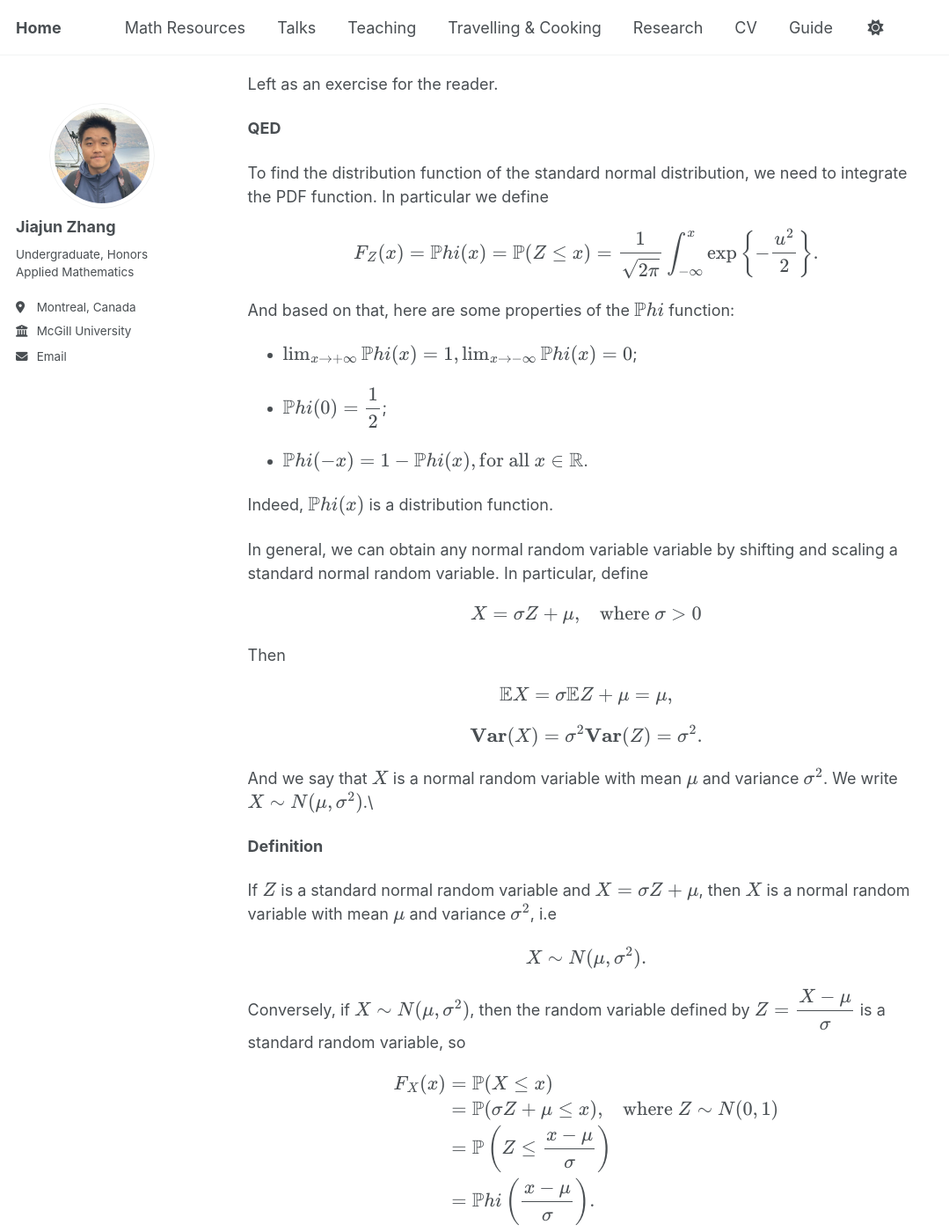
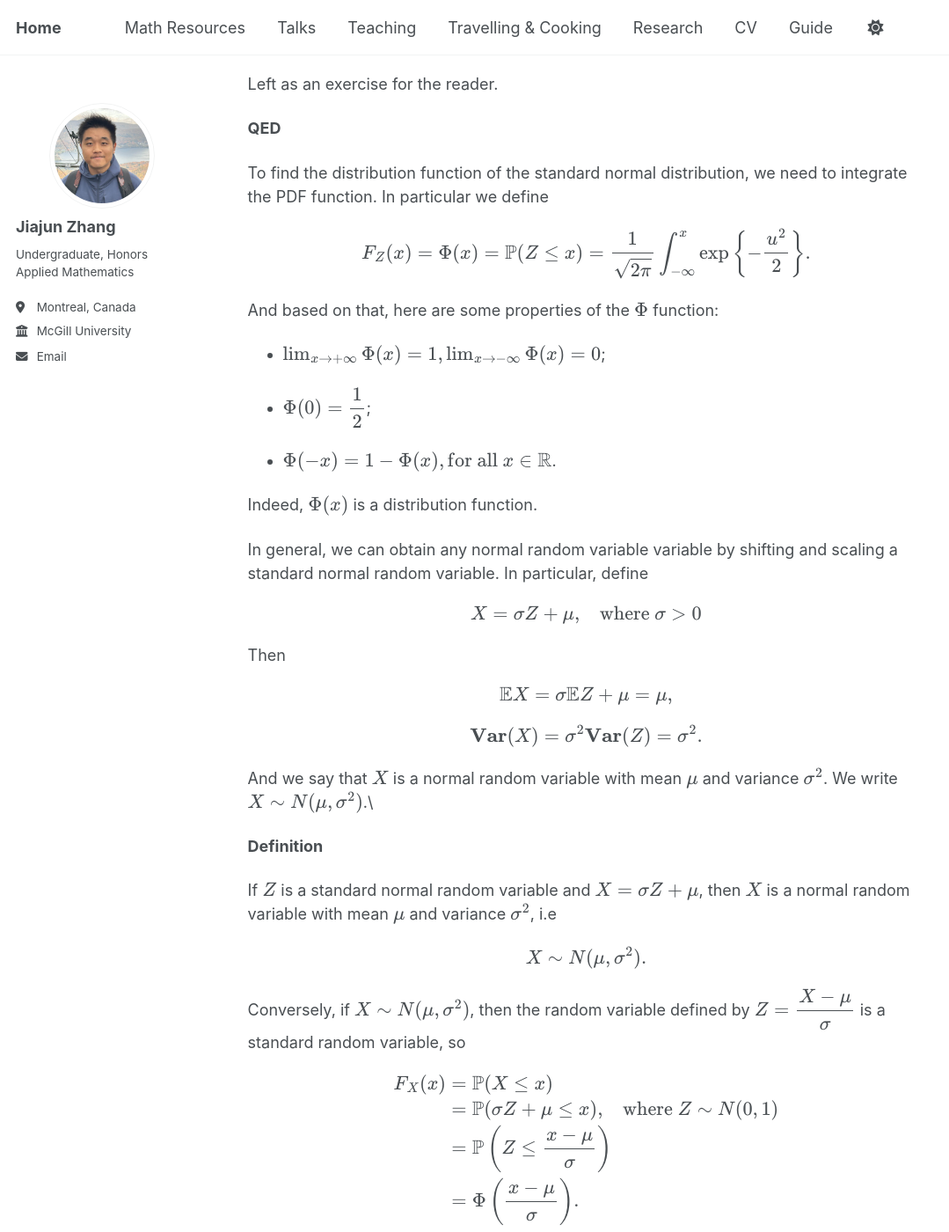
Before and after one commit to JohanssonRein/JohanssonRein.github.io, a Jekyll site: the page built from _publications/continuousdis.md, in a window 1280 px wide and 1400 px high, scrolled down 4314 px. Shown: the whole window at 88% size, without its empty margins (0-1079 px from the left). Built offline with Jekyll 4.4.1, drawn with Linux system fonts in a browser that asks for light colours; some of the changed text lies outside the part shown.

Commit message:
Update continuousdis.md

```diff
--- a/_publications/continuousdis.md
+++ b/_publications/continuousdis.md
@@ -194,18 +194,18 @@ Left as an exercise for the reader.
 To find the distribution function of the standard normal distribution, we need to integrate the PDF function. In particular we define
 
 $$
-F_Z(x) = \mathbb{P}hi(x) = \mathbb{P}(Z \leq x) = \frac{1}{\sqrt{2\pi}} \int_{-\infty}^x \exp\left\{ -\frac{u^2}{2} \right\}.
+F_Z(x) = \Phi(x) = \mathbb{P}(Z \leq x) = \frac{1}{\sqrt{2\pi}} \int_{-\infty}^x \exp\left\{ -\frac{u^2}{2} \right\}.
 $$
 
-And based on that, here are some properties of the $\mathbb{P}hi$ function:
+And based on that, here are some properties of the $\Phi$ function:
 
-* $\lim_{x \to +\infty} \mathbb{P}hi(x) = 1, \lim_{x \to -\infty} \mathbb{P}hi(x) = 0$;
+* $\lim_{x \to +\infty} \Phi(x) = 1, \lim_{x \to -\infty} \Phi(x) = 0$;
 
-* $\mathbb{P}hi(0) = \displaystyle{\frac{1}{2}}$;
+* $\Phi(0) = \displaystyle{\frac{1}{2}}$;
 
-* $\mathbb{P}hi(-x) = 1 - \mathbb{P}hi(x), \text{for all $x \in \mathbb{R}$}$.
+* $\Phi(-x) = 1 - \Phi(x), \text{for all $x \in \mathbb{R}$}$.
 
-Indeed, $\mathbb{P}hi(x)$ is a distribution function.
+Indeed, $\Phi(x)$ is a distribution function.
 
 
 In general, we can obtain any normal random variable variable by shifting and scaling a standard normal random variable. In particular, define
@@ -242,7 +242,7 @@ $$
 F_X(x) &= \mathbb{P}(X \leq x) \\
 & = \mathbb{P}(\sigma Z + \mu \leq x), \hspace{0.5cm} \text{where $Z \sim N(0,1)$}\\
 &= \mathbb{P}\left( Z \leq \frac{x-\mu}{\sigma} \right)\\
-&= \mathbb{P}hi \left( \frac{x-\mu}{\sigma} \right).
+&= \Phi \left( \frac{x-\mu}{\sigma} \right).
 \end{align*}
 $$
 
@@ -257,7 +257,7 @@ $$
 If $X$ is a normal random variable with mean $\mu$ and variance $\sigma^2$, $X \sim N(\mu,\sigma^2)$, then
 
 $$
-\mathbb{P}(a \leq X \leq b) = \mathbb{P}hi\left( \frac{b-\mu}{\sigma}\right) - \mathbb{P}hi \left( \frac{a-\mu}{\sigma} \right).
+\mathbb{P}(a \leq X \leq b) = \Phi\left( \frac{b-\mu}{\sigma}\right) - \Phi \left( \frac{a-\mu}{\sigma} \right).
 $$
 
 
```
